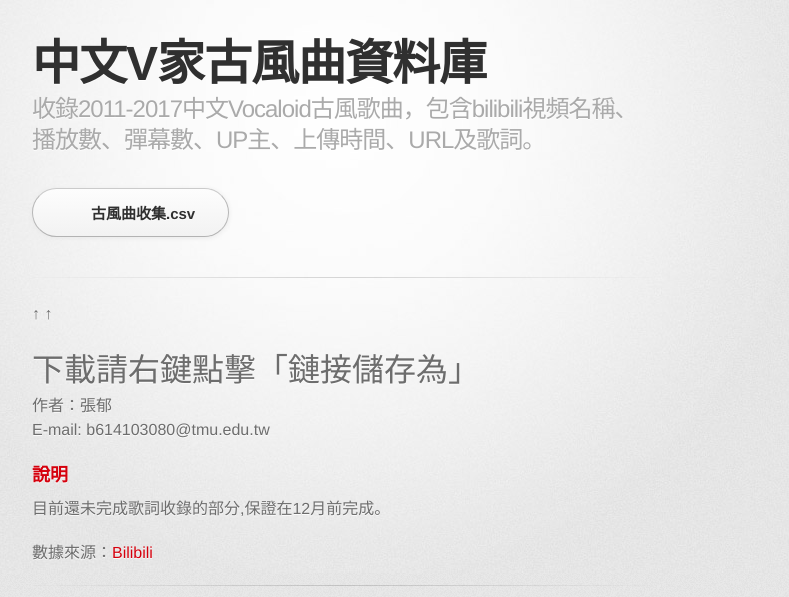
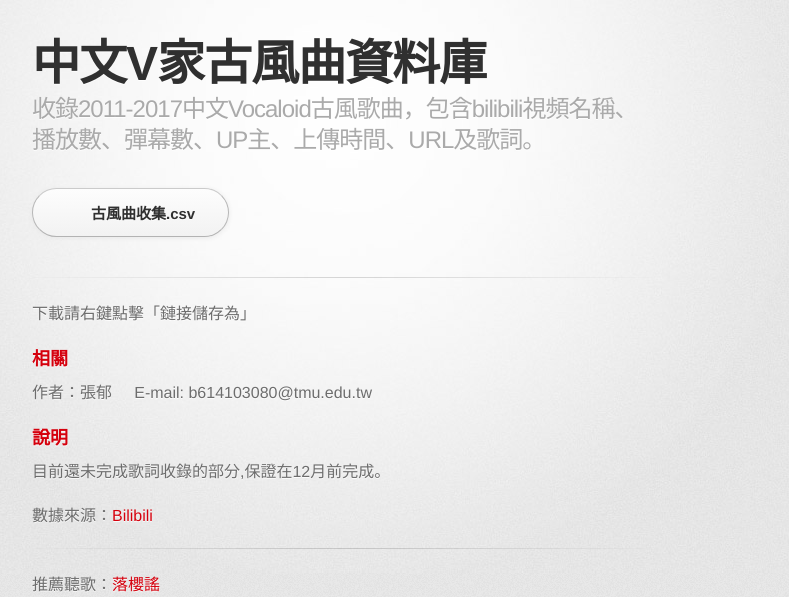
Before and after one commit to fireindark707/ChineseV_GUFENG, a Jekyll site: the page built from docs/index.md, in a window 1280 px wide. Shown: the top 597 px of the page, without its empty margins (298-1087 px from the left). Built offline with Jekyll 4.4.1, drawn with Linux system fonts in a browser that asks for light colours; some web fonts are replaced; grey boxes are pictures that could not be loaded.

Commit message:
Update index.md

```diff
--- a/docs/index.md
+++ b/docs/index.md
@@ -1,8 +1,8 @@
 ---
 layout: default
 ---
-↑ ↑
-# 下載請右鍵點擊「鏈接儲存為」
+下載請右鍵點擊「鏈接儲存為」
+### 相關
 作者：張郁
 E-mail: b614103080@tmu.edu.tw
 ### 說明
```
